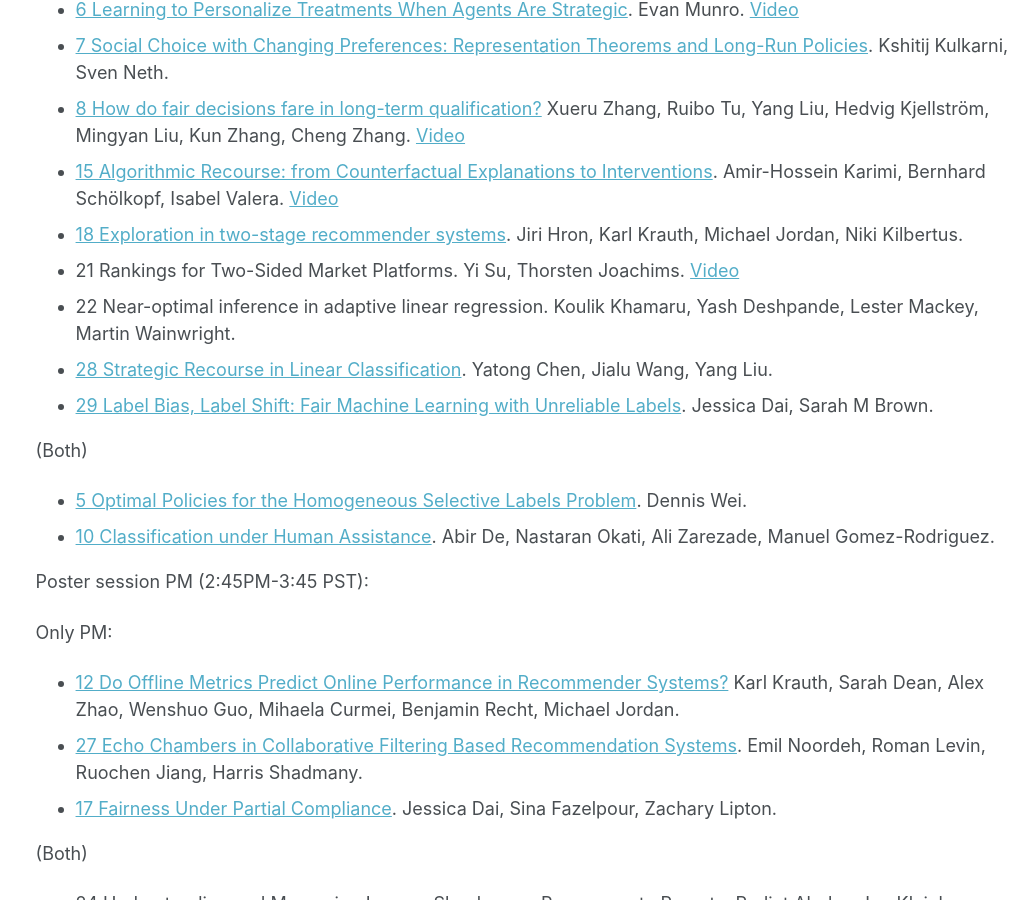
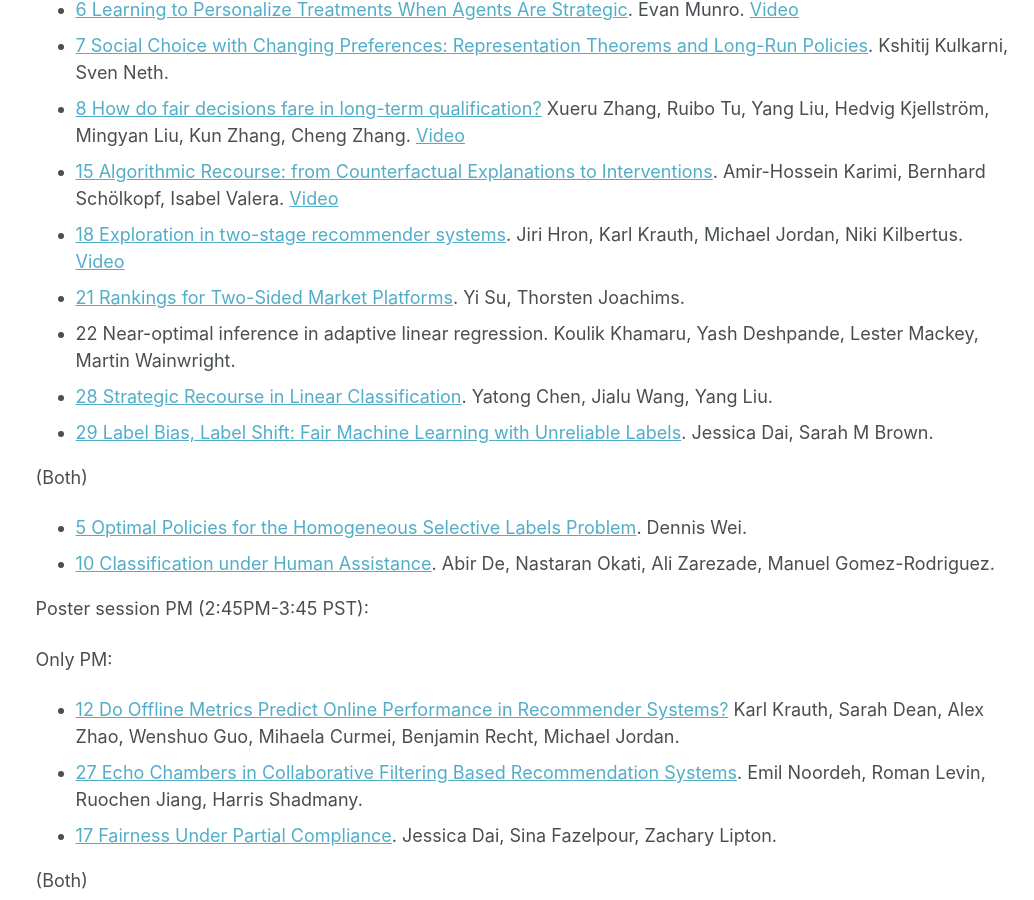
Before and after one commit to dynamicdecisions/dynamicdecisions, a Jekyll site: the page built from _pages/accepted.md, in a window 1280 px wide and 900 px high, scrolled down 395 px. Shown: the whole window, without its empty margins (246-1280 px from the left). Built offline with Jekyll 4.4.1, drawn with Linux system fonts in a browser that asks for light colours; part of the change alters nothing that is shown.

```diff
--- a/_pages/accepted.md
+++ b/_pages/accepted.md
@@ -17,8 +17,8 @@ Only AM:
 * [7 Social Choice with Changing Preferences: Representation Theorems and Long-Run Policies](/assets/pdfs/7.pdf). Kshitij Kulkarni, Sven Neth.
 * [8 How do fair decisions fare in long-term qualification?](/assets/pdfs/8.pdf) Xueru Zhang, Ruibo Tu, Yang Liu, Hedvig Kjellström, Mingyan Liu, Kun Zhang, Cheng Zhang. [Video](https://youtu.be/yejQJGxYbLU)
 * [15 Algorithmic Recourse: from Counterfactual Explanations to Interventions](https://arxiv.org/abs/2002.06278). Amir-Hossein Karimi, Bernhard Schölkopf, Isabel Valera. [Video](https://www.youtube.com/watch?v=3ngjeesGePU)
-* [18 Exploration in two-stage recommender systems](https://arxiv.org/abs/2009.08956). Jiri Hron, Karl Krauth, Michael Jordan, Niki Kilbertus.
-* 21 Rankings for Two-Sided Market Platforms. Yi Su, Thorsten Joachims. [Video](https://drive.google.com/file/d/1dA5mMtUT-3lJ-xcjeBd0AY-RzVrnrwpR/view?usp=sharing)
+* [18 Exploration in two-stage recommender systems](https://arxiv.org/abs/2009.08956). Jiri Hron, Karl Krauth, Michael Jordan, Niki Kilbertus. [Video](https://drive.google.com/file/d/1dA5mMtUT-3lJ-xcjeBd0AY-RzVrnrwpR/view?usp=sharing)
+* [21 Rankings for Two-Sided Market Platforms](/assets/pdfs/28.pdf). Yi Su, Thorsten Joachims.
 * 22 Near-optimal inference in adaptive linear regression. Koulik Khamaru, Yash Deshpande, Lester Mackey, Martin Wainwright.
 * [28 Strategic Recourse in Linear Classification](/assets/pdfs/28.pdf). Yatong Chen, Jialu Wang, Yang Liu.
 * [29 Label Bias, Label Shift: Fair Machine Learning with Unreliable Labels](/assets/pdfs/29.pdf). Jessica Dai, Sarah M Brown.
```
